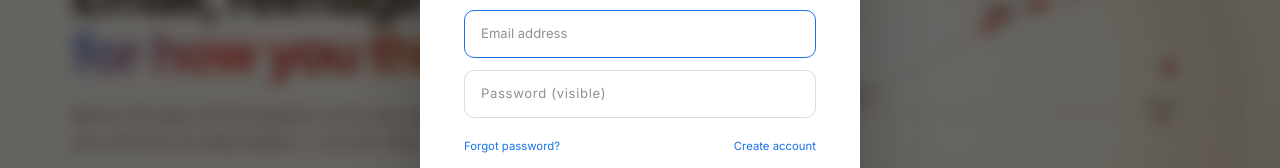
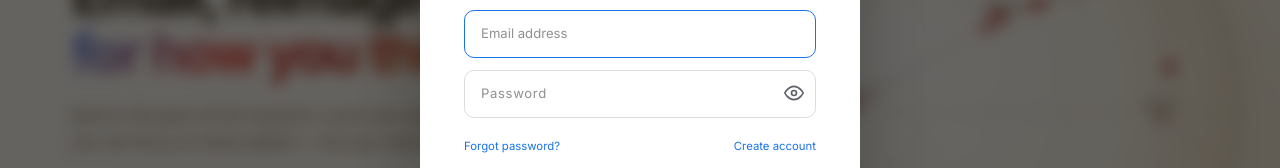
Before and after one commit to sxdxde/Lucid, a React (Vite) app: page / in a window 1280 px wide. Both pictures are taken after a click on the button "Sign in". Shown: the part 352-520 px from the top of the page. Built offline with nearby package versions, Linux system fonts and the light colour scheme.

Commit message:
fix: password masking

```diff
--- a/src/pages/LandingPage.tsx
+++ b/src/pages/LandingPage.tsx
@@ -415,6 +415,7 @@
   const [tab,      setTab]      = useState<'email'|'google'|'github'>('email');
   const [email,    setEmail]    = useState('');
   const [password, setPassword] = useState('');
+  const [showPassword, setShowPassword] = useState(false);
   const [emailErr, setEmailErr] = useState('');
   const [passErr,  setPassErr]  = useState('');
   const [loading,  setLoading]  = useState(false);
@@ -481,16 +482,34 @@
                 />
                 {emailErr && <p style={{ margin: '4px 0 0', fontSize: '.75rem', color: '#d93025' }}>{emailErr}</p>}
               </div>
-              <div style={{ marginBottom: 20 }}>
+              <div style={{ marginBottom: 20, position: 'relative' }}>
                 <input
-                  type="text"
-                  placeholder="Password (visible)"
+                  type={showPassword ? "text" : "password"}
+                  placeholder={showPassword ? "Password (visible)" : "Password"}
                   value={password}
                   onChange={e => { setPassword(e.target.value); setPassErr(''); }}
-                  style={{ width: '100%', padding: '13px 16px', fontSize: '.9375rem', border: `1.5px solid ${passErr ? '#d93025' : '#dadce0'}`, borderRadius: 10, outline: 'none', fontFamily: 'inherit', color: '#202124', boxSizing: 'border-box', background: '#fff', transition: 'border-color 120ms', letterSpacing: '.05em' }}
+                  style={{ width: '100%', padding: '13px 44px 13px 16px', fontSize: '.9375rem', border: `1.5px solid ${passErr ? '#d93025' : '#dadce0'}`, borderRadius: 10, outline: 'none', fontFamily: 'inherit', color: '#202124', boxSizing: 'border-box', background: '#fff', transition: 'border-color 120ms', letterSpacing: showPassword ? 'normal' : '.05em' }}
                   onFocus={e => !passErr && (e.target.style.borderColor = '#1a73e8')}
                   onBlur={e => !passErr && (e.target.style.borderColor = '#dadce0')}
                 />
+                <button
+                  type="button"
+                  onClick={() => setShowPassword(!showPassword)}
+                  style={{ position: 'absolute', right: '12px', top: '13px', background: 'transparent', border: 'none', cursor: 'pointer', padding: 0, display: 'flex', alignItems: 'center', justifyContent: 'center', color: '#5f6368' }}
+                  title={showPassword ? "Hide password" : "Show password"}
+                >
+                  {showPassword ? (
+                    <svg width="20" height="20" viewBox="0 0 24 24" fill="none" stroke="currentColor" strokeWidth="2" strokeLinecap="round" strokeLinejoin="round">
+                      <path d="M17.94 17.94A10.07 10.07 0 0 1 12 20c-7 0-11-8-11-8a18.45 18.45 0 0 1 5.06-5.94M9.9 4.24A9.12 9.12 0 0 1 12 4c7 0 11 8 11 8a18.5 18.5 0 0 1-2.16 3.19m-6.72-1.07a3 3 0 1 1-4.24-4.24"></path>
+                      <line x1="1" y1="1" x2="23" y2="23"></line>
+                    </svg>
+                  ) : (
+                    <svg width="20" height="20" viewBox="0 0 24 24" fill="none" stroke="currentColor" strokeWidth="2" strokeLinecap="round" strokeLinejoin="round">
+                      <path d="M1 12s4-8 11-8 11 8 11 8-4 8-11 8-11-8-11-8z"></path>
+                      <circle cx="12" cy="12" r="3"></circle>
+                    </svg>
+                  )}
+                </button>
                 {passErr && <p style={{ margin: '4px 0 0', fontSize: '.75rem', color: '#d93025' }}>{passErr}</p>}
               </div>
               <div style={{ display: 'flex', alignItems: 'center', justifyContent: 'space-between', marginBottom: 16 }}>
```
